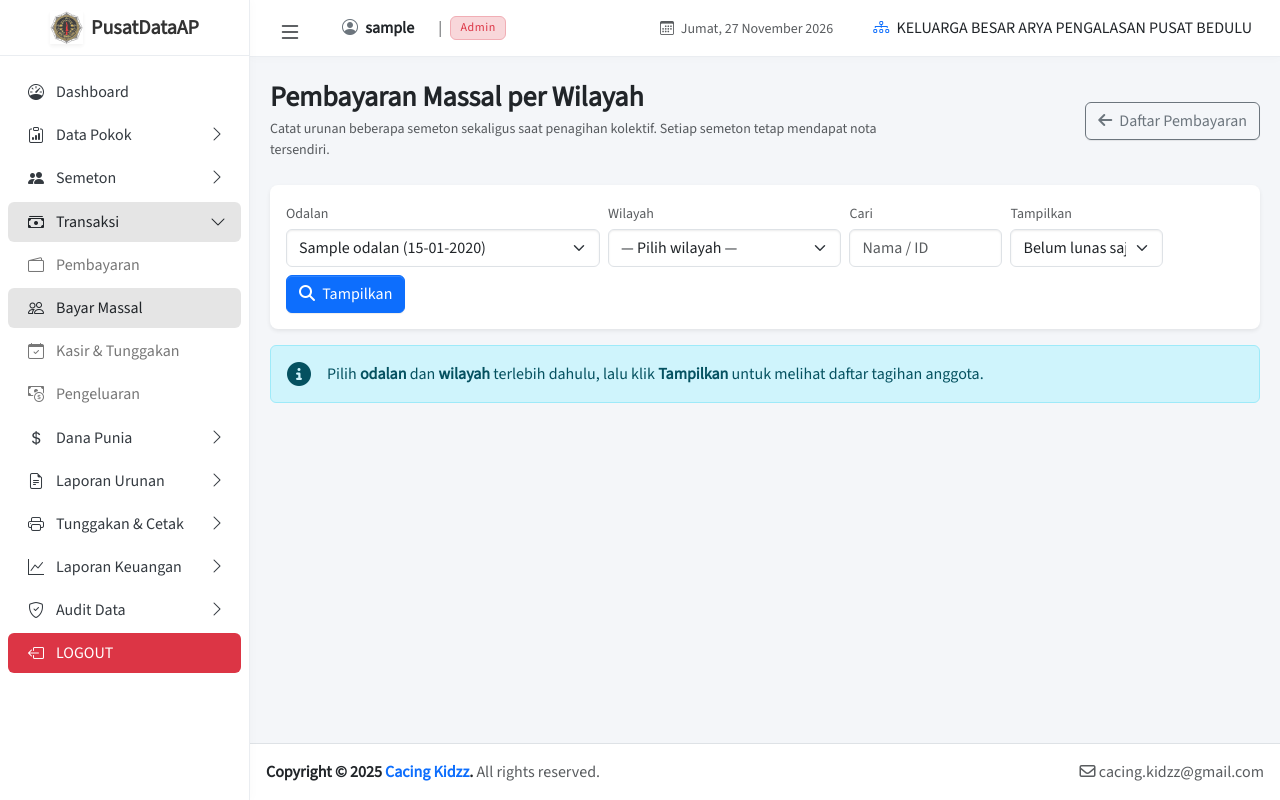
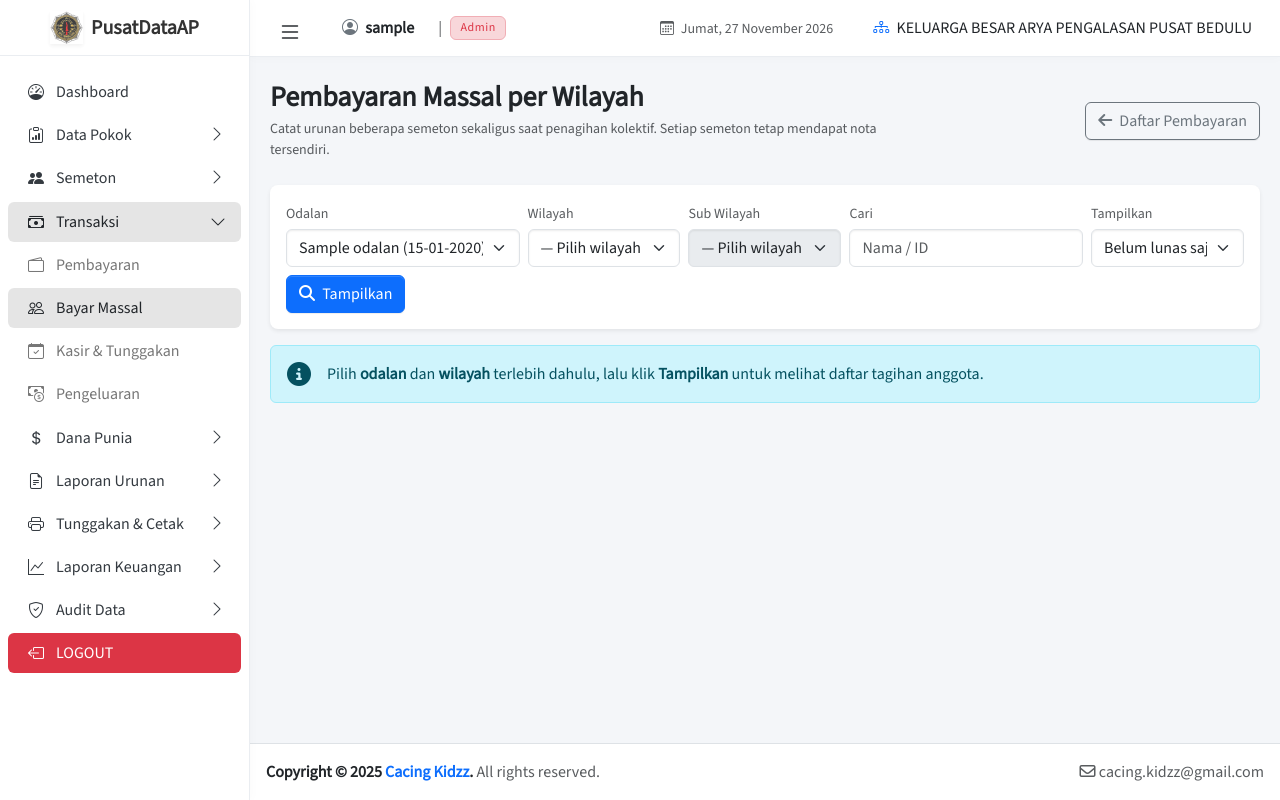
Before and after one commit to cacingkidzz/arya-pengalasan, a PHP site: page /CLI/admin/index.php?menu=pembayaran_massal in a window 1280 px wide. Run offline with PHP 8.4, Linux system fonts and the light colour scheme; the visitor is signed in with stand-in values (Sample User, id 1); tables that the repository leaves empty hold one stand-in row (values such as "Sample post"); a stand-in replaces the project's code that opens the database connection; some libraries are stand-ins or nearby versions.

Commit message:
Tambah filter sub wilayah di pembayaran massal (validasi milik wilayah, JSON dropdown, audit id_sub)

```diff
--- a/admin/konten/pembayaran_massal.php
+++ b/admin/konten/pembayaran_massal.php
@@ -43,6 +43,14 @@ if ($res = mysqli_query($koneksi, "SELECT id_wilayah, nama_wilayah FROM wilayah
     }
 }
 
+// Sub wilayah dipakai untuk mempersempit daftar (mis. satu banjar/dusun).
+$sub_list = [];
+if ($res = mysqli_query($koneksi, "SELECT id_sub, id_wilayah, nama_sub FROM sub_wilayah ORDER BY nama_sub ASC")) {
+    while ($r = mysqli_fetch_assoc($res)) {
+        $sub_list[] = $r;
+    }
+}
+
 // ---------------------------------------------------------------------
 // Filter
 // ---------------------------------------------------------------------
@@ -57,6 +65,21 @@ $f_wilayah = (isset($_GET['wilayah']) && is_scalar($_GET['wilayah'])) ? (int) $_
 $id_wilayah_sah = array_map('intval', array_column($wilayah_list, 'id_wilayah'));
 if ($f_wilayah > 0 && !in_array($f_wilayah, $id_wilayah_sah, true)) {
     $f_wilayah = 0;
+}
+
+// Sub wilayah harus benar-benar milik wilayah yang dipilih.
+$f_sub = (isset($_GET['sub']) && is_scalar($_GET['sub'])) ? (int) $_GET['sub'] : 0;
+if ($f_sub > 0) {
+    $sub_cocok = false;
+    foreach ($sub_list as $sw) {
+        if ((int) $sw['id_sub'] === $f_sub) {
+            $sub_cocok = ((int) $sw['id_wilayah'] === $f_wilayah);
+            break;
+        }
+    }
+    if (!$sub_cocok) {
+        $f_sub = 0;
+    }
 }
 
 $f_q = (isset($_GET['q']) && is_string($_GET['q'])) ? trim($_GET['q']) : '';
@@ -80,6 +103,23 @@ foreach ($wilayah_list as $w) {
     }
 }
 
+$sub_aktif         = null;
+$sub_untuk_wilayah = [];
+$sub_json          = [];
+foreach ($sub_list as $sw) {
+    if ((int) $sw['id_wilayah'] === $f_wilayah) {
+        $sub_untuk_wilayah[] = $sw;
+    }
+    if ($f_sub > 0 && (int) $sw['id_sub'] === $f_sub) {
+        $sub_aktif = $sw;
+    }
+    // Data untuk mengisi dropdown sub wilayah di sisi klien (tanpa reload).
+    $sub_json[(int) $sw['id_wilayah']][] = [
+        'id'   => (int) $sw['id_sub'],
+        'nama' => (string) $sw['nama_sub'],
+    ];
+}
+
 // ---------------------------------------------------------------------
 // Statistik (wilayah + odalan; tidak terpengaruh pencarian/opsi tampil)
 // ---------------------------------------------------------------------
@@ -100,8 +140,15 @@ if ($f_wilayah > 0 && $f_odalan > 0) {
                  FROM semeton s
                  JOIN hutang h ON h.id_semeton = s.id AND h.id_odalan = ?
                  WHERE s.wilayah = ?";
+    $tipe_stat  = 'ii';
+    $nilai_stat = [$f_odalan, $f_wilayah];
+    if ($f_sub > 0) {
+        $sql_stat   .= ' AND s.sub_wilayah = ?';
+        $tipe_stat  .= 'i';
+        $nilai_stat[] = $f_sub;
+    }
     if ($stmt = $koneksi->prepare($sql_stat)) {
-        $stmt->bind_param('ii', $f_odalan, $f_wilayah);
+        $stmt->bind_param($tipe_stat, ...$nilai_stat);
         $stmt->execute();
         if ($row = $stmt->get_result()->fetch_assoc()) {
             $stat['jml']     = (int) $row['jml'];
@@ -132,6 +179,12 @@ if ($f_wilayah > 0 && $f_odalan > 0) {
             WHERE s.wilayah = ?";
     $tipe  = 'ii';
     $nilai = [$f_odalan, $f_wilayah];
+
+    if ($f_sub > 0) {
+        $sql    .= ' AND s.sub_wilayah = ?';
+        $tipe   .= 'i';
+        $nilai[] = $f_sub;
+    }
 
     if ($f_q !== '') {
         $sql    .= ' AND (s.nama LIKE ? OR s.user_id LIKE ?)';
@@ -188,7 +241,7 @@ $url_reset = 'index.php?menu=pembayaran_massal';
                     <form method="GET" action="index.php" class="row g-2 align-items-end">
                         <input type="hidden" name="menu" value="pembayaran_massal">
 
-                        <div class="col-12 col-lg-4">
+                        <div class="col-12 col-lg-3">
                             <label class="form-label small text-muted mb-1" for="f-odalan">Odalan</label>
                             <select id="f-odalan" name="id_odalan" class="form-select">
                                 <?php foreach ($odalan_list as $o) : ?>
@@ -200,7 +253,7 @@ $url_reset = 'index.php?menu=pembayaran_massal';
                             </select>
                         </div>
 
-                        <div class="col-12 col-lg-3">
+                        <div class="col-6 col-lg-2">
                             <label class="form-label small text-muted mb-1" for="f-wilayah">Wilayah</label>
                             <select id="f-wilayah" name="wilayah" class="form-select" required>
                                 <option value="">&mdash; Pilih wilayah &mdash;</option>
@@ -213,6 +266,20 @@ $url_reset = 'index.php?menu=pembayaran_massal';
                         </div>
 
                         <div class="col-6 col-lg-2">
+                            <label class="form-label small text-muted mb-1" for="f-sub">Sub Wilayah</label>
+                            <select id="f-sub" name="sub" class="form-select" <?= $f_wilayah > 0 ? '' : 'disabled' ?>>
+                                <option value="">
+                                    <?= $f_wilayah > 0 ? '&mdash; Semua sub wilayah &mdash;' : '&mdash; Pilih wilayah dulu &mdash;' ?>
+                                </option>
+                                <?php foreach ($sub_untuk_wilayah as $sw) : ?>
+                                    <option value="<?= (int) $sw['id_sub'] ?>" <?= $f_sub === (int) $sw['id_sub'] ? 'selected' : '' ?>>
+                                        <?= $esc($sw['nama_sub']) ?>
+                                    </option>
+                                <?php endforeach; ?>
+                            </select>
+                        </div>
+
+                        <div class="col-12 col-lg-3">
                             <label class="form-label small text-muted mb-1" for="f-q">Cari</label>
                             <input type="search" id="f-q" name="q" class="form-control"
                                 value="<?= $esc($f_q) ?>" placeholder="Nama / ID">
@@ -230,7 +297,7 @@ $url_reset = 'index.php?menu=pembayaran_massal';
                             <button type="submit" class="btn btn-primary">
                                 <i class="fas fa-search me-1"></i> Tampilkan
                             </button>
-                            <?php if ($f_wilayah > 0 || $f_q !== '' || $f_tampil !== 'belum') : ?>
+                            <?php if ($f_wilayah > 0 || $f_sub > 0 || $f_q !== '' || $f_tampil !== 'belum') : ?>
                                 <a href="<?= $esc($url_reset) ?>" class="btn btn-outline-secondary">
                                     <i class="fas fa-rotate-left me-1"></i> Reset
                                 </a>
@@ -294,7 +361,8 @@ $url_reset = 'index.php?menu=pembayaran_massal';
                         <div>
                             Tidak ada tagihan yang cocok.
                             <?php if ($f_tampil === 'belum' && $stat['belum'] === 0) : ?>
-                                Semua anggota di wilayah <strong><?= $esc($wilayah_aktif['nama_wilayah']) ?></strong>
+                                Semua anggota <?= $sub_aktif ? 'sub wilayah' : 'wilayah' ?>
+                                <strong><?= $esc($sub_aktif ? $sub_aktif['nama_sub'] : $wilayah_aktif['nama_wilayah']) ?></strong>
                                 sudah lunas untuk odalan ini.
                             <?php else : ?>
                                 Coba ubah kata kunci pencarian atau pilih "Semua (termasuk lunas)".
@@ -308,6 +376,7 @@ $url_reset = 'index.php?menu=pembayaran_massal';
                         <?= kbap_csrf_field() ?>
                         <input type="hidden" name="id_piodalan" value="<?= (int) $f_odalan ?>">
                         <input type="hidden" name="wilayah" value="<?= (int) $f_wilayah ?>">
+                        <input type="hidden" name="sub" value="<?= (int) $f_sub ?>">
 
                         <div class="card border-0 shadow-sm rounded-3 overflow-hidden">
                             <div class="card-header bg-white py-3">
@@ -412,6 +481,9 @@ $url_reset = 'index.php?menu=pembayaran_massal';
                                 <div class="small text-muted">
                                     Odalan <strong><?= $esc($odalan_aktif['nama_odalan']) ?></strong>
                                     &middot; Wilayah <strong><?= $esc($wilayah_aktif['nama_wilayah']) ?></strong>
+                                    <?php if ($sub_aktif) : ?>
+                                        &middot; Sub <strong><?= $esc($sub_aktif['nama_sub']) ?></strong>
+                                    <?php endif; ?>
                                     &middot; <?= number_format(count($data_rows), 0, ',', '.') ?> baris tampil
                                 </div>
                                 <button type="submit" class="btn btn-success px-4" id="btnMassal" disabled>
@@ -428,6 +500,43 @@ $url_reset = 'index.php?menu=pembayaran_massal';
         </div>
     </div>
 </main>
+
+<script>
+    // Isi dropdown sub wilayah mengikuti wilayah terpilih, tanpa reload.
+    (function() {
+        var data    = <?= json_encode($sub_json, JSON_HEX_TAG | JSON_HEX_AMP | JSON_HEX_APOS | JSON_HEX_QUOT) ?>;
+        var wilayah = document.getElementById('f-wilayah');
+        var sub     = document.getElementById('f-sub');
+        if (!wilayah || !sub) return;
+
+        function isi(pertahankan) {
+            var idWilayah = wilayah.value;
+            var lama = pertahankan ? sub.value : '';
+
+            sub.innerHTML = '';
+            var kosong = document.createElement('option');
+            kosong.value = '';
+            kosong.textContent = idWilayah ? '\u2014 Semua sub wilayah \u2014' : '\u2014 Pilih wilayah dulu \u2014';
+            sub.appendChild(kosong);
+
+            if (idWilayah && data[idWilayah]) {
+                data[idWilayah].forEach(function(s) {
+                    var o = document.createElement('option');
+                    o.value = s.id;
+                    o.textContent = s.nama;
+                    if (pertahankan && String(s.id) === String(lama)) {
+                        o.selected = true;
+                    }
+                    sub.appendChild(o);
+                });
+            }
+            sub.disabled = !idWilayah;
+        }
+
+        wilayah.addEventListener('change', function() { isi(false); });
+        isi(true);
+    })();
+</script>
 
 <script>
     document.addEventListener('DOMContentLoaded', function() {
```
Also changed, not shown: admin/aksi/proses_pembayaran_massal.php (+30 -1 lines).
